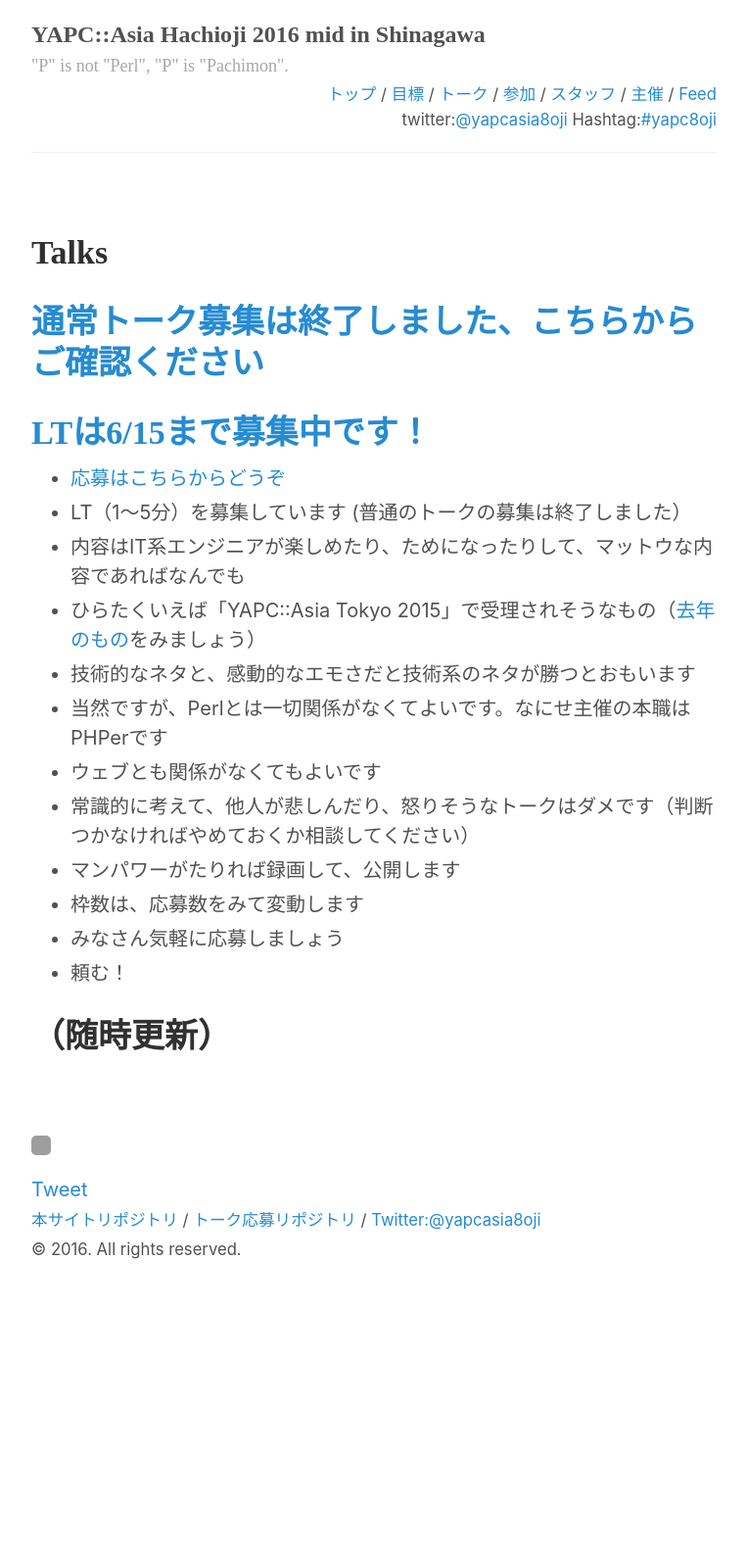
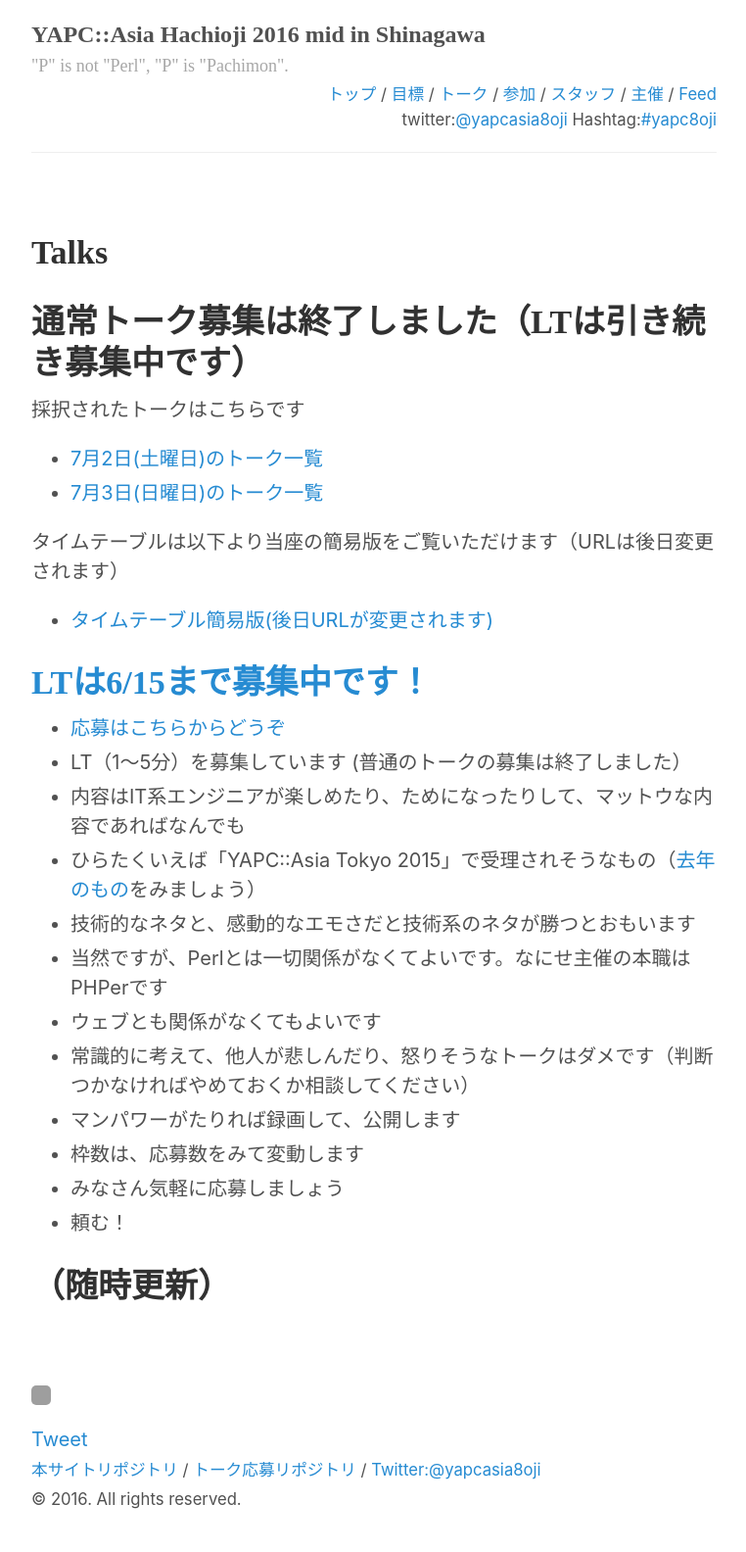
Before and after one commit to hachiojipm/yapcasia-8oji-2016mid, a Jekyll site: the page built from talks.md, in a window 1280 px wide. Shown: the whole page at 98% size, without its empty margins (258-1020 px from the left). Built offline with Jekyll 4.4.1, drawn with Linux system fonts in a browser that asks for light colours; comment, search, counter and statistics services are not loaded; before the commit the page ends 1329 px from its top, so only the background shows below that; grey boxes are pictures that could not be loaded.

Commit message:
update talks.md

```diff
--- a/talks.md
+++ b/talks.md
@@ -3,7 +3,16 @@
 title: Talks
 ---
 
-# [通常トーク募集は終了しました、こちらからご確認ください](/2016/06/07/please-check-talks-list/)
+# 通常トーク募集は終了しました（LTは引き続き募集中です）
+
+採択されたトークはこちらです
+
+- [7月2日(土曜日)のトーク一覧](https://github.com/hachiojipm/yapcasia-8oji-2016mid-timetable/issues?q=is%3Aissue+is%3Aopen+label%3A7%2F2%28%E5%9C%9F%29%E6%B1%BA%E5%AE%9A)
+- [7月3日(日曜日)のトーク一覧](https://github.com/hachiojipm/yapcasia-8oji-2016mid-timetable/issues?q=is%3Aissue+is%3Aopen+label%3A7%2F3%28%E6%97%A5%29%E6%B1%BA%E5%AE%9A)
+
+タイムテーブルは以下より当座の簡易版をご覧いただけます（URLは後日変更されます）
+
+- [タイムテーブル簡易版(後日URLが変更されます)](/2016/06/07/please-check-talks-list/)
 
 # [LTは6/15まで募集中です！](https://github.com/hachiojipm/yapcasia-8oji-2016mid-timetable)
 
```
